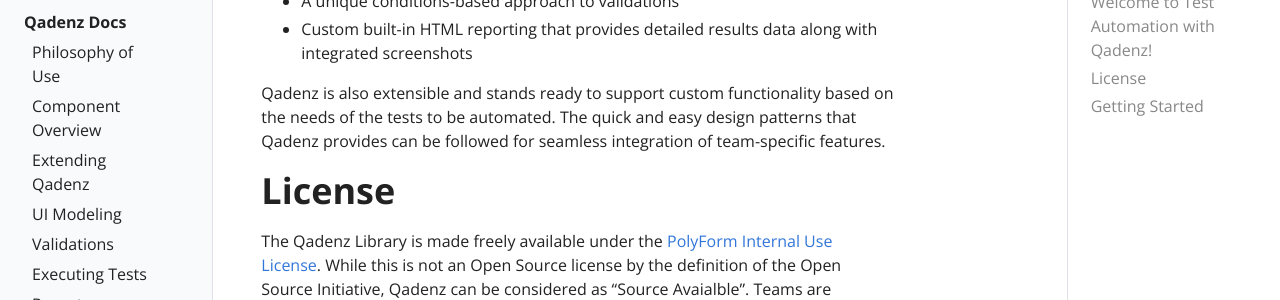
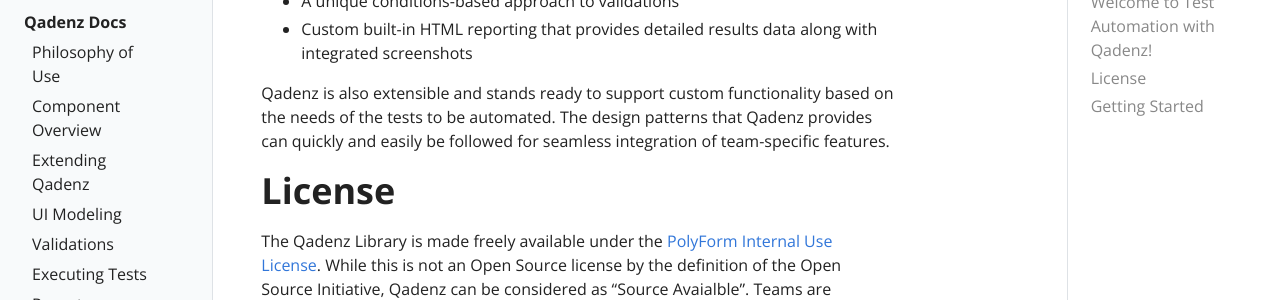
Before and after one commit to qadenz/qadenz.github.io, a Jekyll site: the page built from pages/index.md, in a window 1280 px wide and 900 px high, scrolled down 443 px. Shown: the part 178-478 px from the top of the window. Built offline with Jekyll 4.4.1, drawn with Linux system fonts in a browser that asks for light colours.

Commit message:
Wording change on index

```diff
--- a/pages/index.md
+++ b/pages/index.md
@@ -17,7 +17,7 @@ Core Features of Qadenz:
 - A unique conditions-based approach to validations
 - Custom built-in HTML reporting that provides detailed results data along with integrated screenshots
 
-Qadenz is also extensible and stands ready to support custom functionality based on the needs of the tests to be automated. The quick and easy design patterns that Qadenz provides can be followed for seamless integration of team-specific features.
+Qadenz is also extensible and stands ready to support custom functionality based on the needs of the tests to be automated. The design patterns that Qadenz provides can quickly and easily be followed for seamless integration of team-specific features.
 
 # License
 
```
